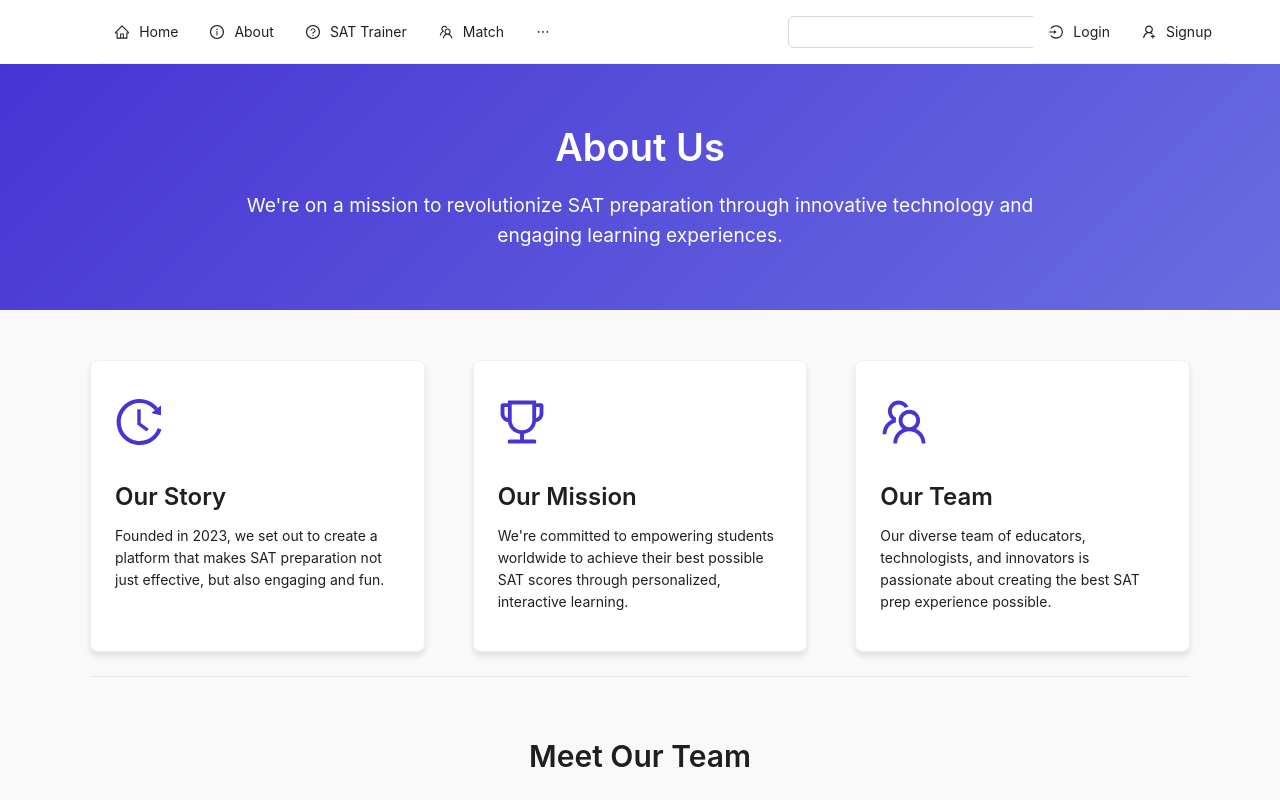
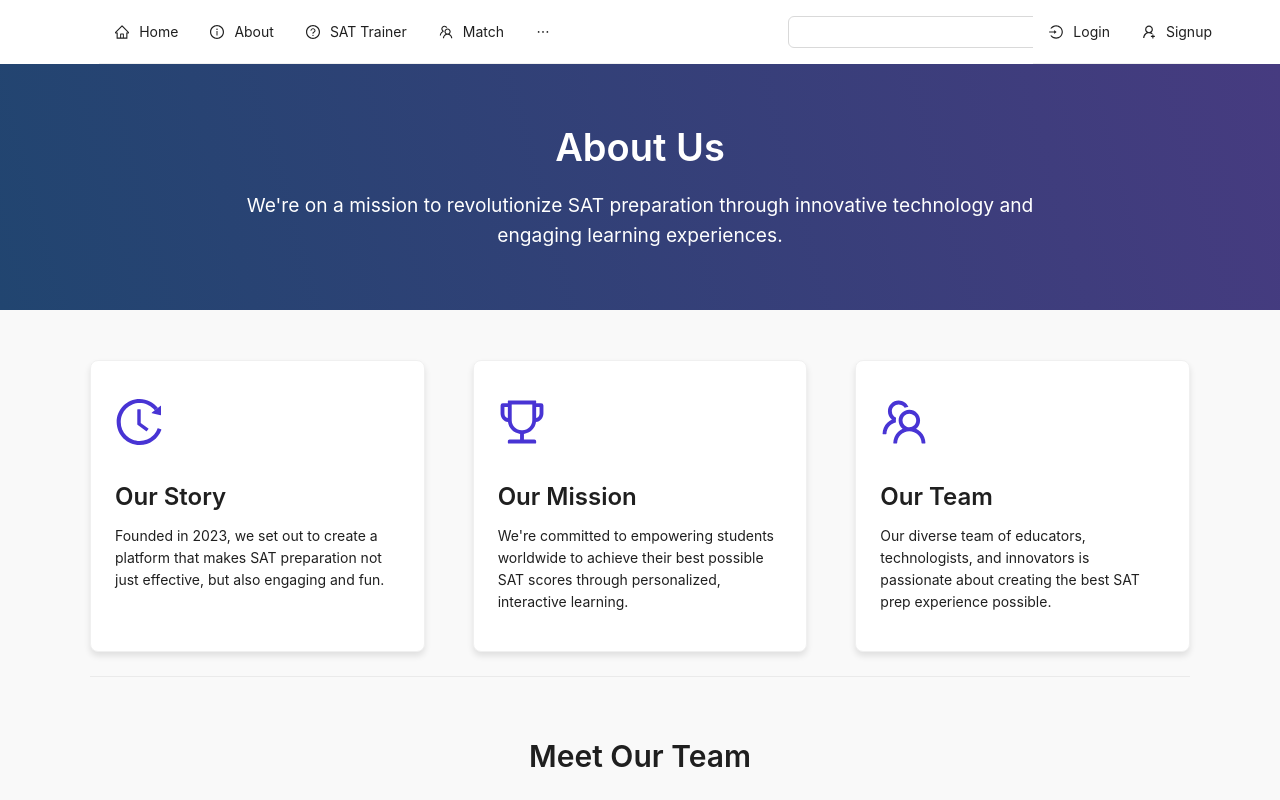
Before and after one commit to SAT-Duel/satduel_react, a React (Create React App) app: page /about in a window 1280 px wide. Shown: the top 800 px of the page. Built offline with nearby package versions, Linux system fonts and the light colour scheme.

Commit message:
more changes

```diff
--- a/src/pages/AboutPage.js
+++ b/src/pages/AboutPage.js
@@ -10,7 +10,7 @@ const { Title, Paragraph } = Typography;
 const { TextArea } = Input;
 
 const PageHeader = styled.div`
-    background: linear-gradient(135deg, #4834d4 0%, #686de0 100%);
+    background: linear-gradient(75deg, #214570 0%, #463b80 100%);
     color: white;
     padding: 60px 0;
     text-align: center;
```
